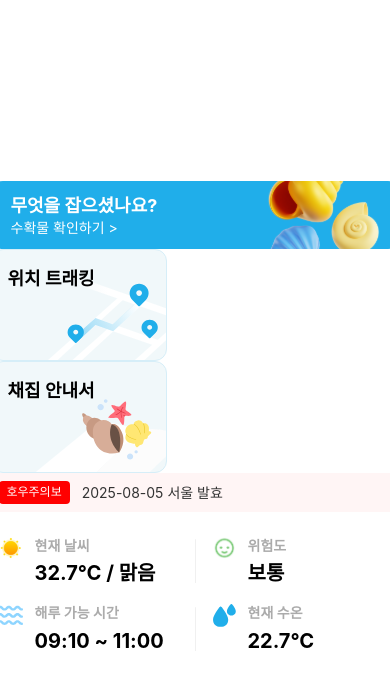
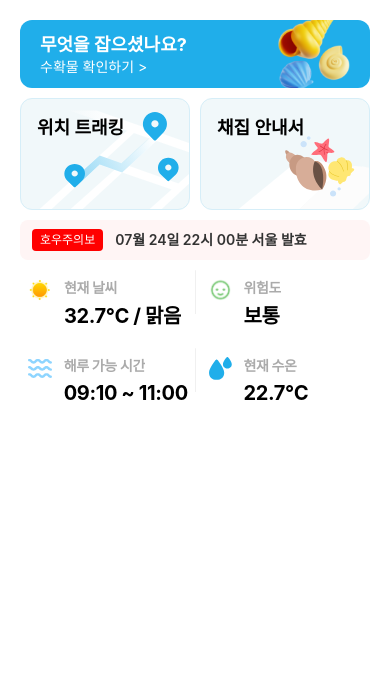
Before and after one commit to MindySo/HaeruHand_405, a React (Vite) app in the folder frontend/: page /kyumin in a window 390 px wide. Shown: the top 690 px of the page. Built offline with nearby package versions, Linux system fonts and the light colour scheme; a web font is replaced by a local one.

Commit message:
feat: 컴포넌트 비율 수정 (S13P11A405-102) Description: 모바일 반응형에 맞게 기존 px형식을 %형식으로 컴포넌트들을 변경하였습니다.

```diff
--- a/frontend/src/components/atoms/Text/Text.tsx
+++ b/frontend/src/components/atoms/Text/Text.tsx
@@ -4,6 +4,10 @@ import { theme } from '../../../theme';
 export interface TextProps {
   children: React.ReactNode;
   size?: 'xs' | 'sm' | 'md' | 'lg' | 'xl' | 'xxl' | 'xxxl' | 'display' | 'hero';
+  responsiveSize?: {
+    default: TextProps['size'];
+    mobile: TextProps['size'];
+  };
   color?: keyof typeof theme.colors;
   align?: 'left' | 'center' | 'right' | 'justify';
   weight?:
@@ -30,10 +34,19 @@ const Text: React.FC<TextProps> = ({
   className = '',
   as,
   style,
+  responsiveSize,
 }) => {
   const getSizeStyles = () => {
+    const screenWidth = typeof window !== 'undefined' ? window.innerWidth : 9999;
+
+    const finalSize = responsiveSize
+      ? screenWidth <= 375
+        ? responsiveSize.mobile
+        : responsiveSize.default
+      : size;
+
     return {
-      fontSize: theme.typography.fontSize[size],
+      fontSize: theme.typography.fontSize[finalSize as keyof typeof theme.typography.fontSize],
       fontWeight: theme.typography.fontWeight[weight],
       lineHeight: theme.typography.lineHeight.normal,
       fontFamily: theme.typography.fontFamily.primary,
--- a/frontend/src/components/atoms/WeatherWidgetItem/WeatherWidgetItem.module.css
+++ b/frontend/src/components/atoms/WeatherWidgetItem/WeatherWidgetItem.module.css
@@ -3,10 +3,20 @@
   align-items: flex-start;
   gap: 12px;
   flex: 1;
+  width: 100%;
+  max-width: auto;
 }
 
 .textSection {
   display: flex;
   flex-direction: column;
   align-items: flex-start;
+  min-width: 0;
 }
+
+.textSection > * {
+  white-space: nowrap;
+  text-overflow: ellipsis;
+  overflow: hidden;
+  letter-spacing: -0.4px;
+}
--- a/frontend/src/components/atoms/WeatherWidgetItem/WeatherWidgetItem.tsx
+++ b/frontend/src/components/atoms/WeatherWidgetItem/WeatherWidgetItem.tsx
@@ -16,7 +16,13 @@ const WeatherWidgetItem: React.FC<WeatherWidgetItemProps> = ({ icon, subtitle, d
         <Text size="sm" color="gray" weight="semiBold" style={{ marginBottom: '4px' }}>
           {subtitle}
         </Text>
-        <Text size="xl" color="dark" weight="bold">
+        <Text
+          responsiveSize={{ default: 'xl', mobile: 'lg' }}
+          size="xl"
+          color="dark"
+          weight="bold"
+          style={{ letterSpacing: '-0.4px' }}
+        >
           {data}
         </Text>
       </div>
--- a/frontend/src/components/molecules/HarvestButton/HarvestButton.module.css
+++ b/frontend/src/components/molecules/HarvestButton/HarvestButton.module.css
@@ -1,12 +1,12 @@
 .container {
   width: 100%;
+  max-width: 360px;
   height: 68px;
   background: #20aeea;
   border: none;
   border-radius: 12px;
   cursor: pointer;
   transition: all 0.2s ease;
-  min-width: 360px;
   overflow: hidden;
   display: flex;
   align-items: center;
@@ -38,12 +38,15 @@
 }
 
 .iconSection {
+  flex-shrink: 0;
+  width: 25%;
   display: flex;
   align-items: center;
   justify-content: center;
 }
 
 .shellsIcon {
-  width: 120px;
+  width: 100%;
+  max-width: 100px;
   height: auto;
 }
--- a/frontend/src/components/molecules/InfoButton/InfoButton.module.css
+++ b/frontend/src/components/molecules/InfoButton/InfoButton.module.css
@@ -1,7 +1,7 @@
 .container {
   position: relative;
-  width: 176px;
-  min-width: 176px;
+  width: 50%;
+  max-width: 176px;
   height: 112px;
   background: #f1f8fa;
   border: 1px solid #d6eef8;
@@ -14,6 +14,7 @@
   flex-direction: column;
   justify-content: flex-start;
   align-items: flex-start;
+  box-sizing: border-box;
 }
 
 .content {
--- a/frontend/src/components/molecules/TrackingButton/TrackingButton.module.css
+++ b/frontend/src/components/molecules/TrackingButton/TrackingButton.module.css
@@ -1,7 +1,7 @@
 .container {
   position: relative;
-  width: 176px;
-  min-width: 176px;
+  width: 50%;
+  max-width: 176px;
   height: 112px;
   background: #f1f8fa;
   border: 1px solid #d6eef8;
@@ -14,6 +14,7 @@
   flex-direction: column;
   justify-content: flex-start;
   align-items: flex-start;
+  box-sizing: border-box;
 }
 
 .content {
@@ -36,6 +37,6 @@
 }
 
 .locationIcon {
-  width: 120px;
+  width: 156px;
   height: auto;
 }
--- a/frontend/src/components/molecules/WarningBanner/WarningBanner.module.css
+++ b/frontend/src/components/molecules/WarningBanner/WarningBanner.module.css
@@ -1,11 +1,15 @@
 .container {
   display: flex;
   align-items: center;
+  width: 100%;
+  max-width: 360px;
+  height: 40px;
   gap: 12px;
-  padding: 8px;
+  padding: 4px 12px;
   background-color: #fff5f5;
   border-radius: 8px;
-  margin-bottom: 16px;
+  box-sizing: border-box;
+  overflow: hidden;
 }
 
 .badge {
@@ -15,5 +19,9 @@
 .text {
   font-size: 14px;
   color: #333;
-  line-height: 1.4;
+  line-height: 1.2;
+  font-weight: 600;
+  white-space: nowrap;
+  text-overflow: ellipsis;
+  overflow: hidden;
 }
--- a/frontend/src/components/molecules/WeatherWidgets/WeatherWidgets.module.css
+++ b/frontend/src/components/molecules/WeatherWidgets/WeatherWidgets.module.css
@@ -1,13 +1,16 @@
 .container {
   display: flex;
-  align-items: center;
+  align-items: stretch;
+  width: 100%;
+  max-width: 360px;
+  height: auto;
 }
 
 .divider {
   width: 1px;
   height: 44px;
   background-color: #f0f0f0;
-  margin: 0 8px;
+  margin: 0 4px;
   border-radius: 1px;
   flex-shrink: 0;
 }
@@ -15,53 +18,5 @@
 .weatherWidget {
   background: white;
   padding: 8px 4px 8px 8px;
-  min-width: 196px;
-}
-
-.infoWidget {
-  background: white;
-  border: 1px solid #e0e0e0;
-  border-radius: 12px;
-  padding: 16px;
-  min-width: 300px;
-  display: flex;
-  align-items: center;
-}
-
-.widgetData {
-  display: flex;
-  align-items: flex-start;
-  gap: 12px;
   flex: 1;
 }
-
-.textSection {
-  display: flex;
-  flex-direction: column;
-  align-items: flex-start;
-}
-
-.separator {
-  width: 1px;
-  height: 40px;
-  background-color: #000000;
-  flex-shrink: 0;
-}
-
-.sunIcon {
-  position: relative;
-  width: 24px;
-  height: 24px;
-}
-
-.sunCenter {
-  position: absolute;
-  top: 50%;
-  left: 50%;
-  transform: translate(-50%, -50%);
-  width: 16px;
-  height: 16px;
-  background: linear-gradient(45deg, #ffd700, #ff8c00);
-  border-radius: 50%;
-  box-shadow: 0 0 6px rgba(255, 215, 0, 0.5);
-}
--- a/frontend/src/pages/Kyumin.tsx
+++ b/frontend/src/pages/Kyumin.tsx
@@ -5,11 +5,31 @@ import WarningBanner from '../components/molecules/WarningBanner/WarningBanner';
 
 const Kyumin = () => {
   return (
-    <div>
+    <div
+      style={{
+        display: 'flex',
+        flexDirection: 'column',
+        gap: '10px',
+        height: '100vh',
+        alignItems: 'center',
+        width: '100%',
+      }}
+    >
       <HarvestButton />
-      <TrackingButton />
-      <InfoButton />
-      <WarningBanner type="호우주의보" date="2025-08-05" location="서울" />
+      <div
+        style={{
+          display: 'flex',
+          gap: '10px',
+          width: '100%',
+          alignItems: 'center',
+          justifyContent: 'center',
+        }}
+      >
+        <TrackingButton />
+        <InfoButton />
+      </div>
+
+      <WarningBanner type="호우주의보" date="07월 24일 22시 00분" location="서울" />
       <WeatherWidgets
         items={[
           {
```
